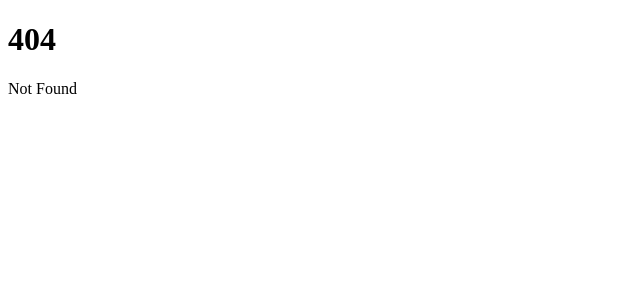
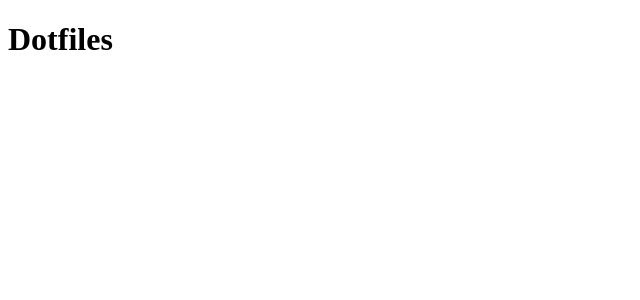
Before and after one commit to Permafrozen/Stratum, a SvelteKit app: page /dotfiles in a window 1280 px wide. Before the commit this address had no page. Shown: the top 300 px of the page, without its empty margins (0-640 px from the left). Built offline with nearby package versions, Linux system fonts and the light colour scheme.

Commit message:
added dotfiles route

```diff
--- /dev/null
+++ b/src/routes/dotfiles/+page.svelte
@@ -0,0 +1 @@
+<h1> Dotfiles </h1>
```
